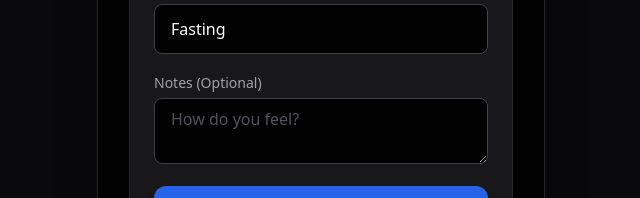
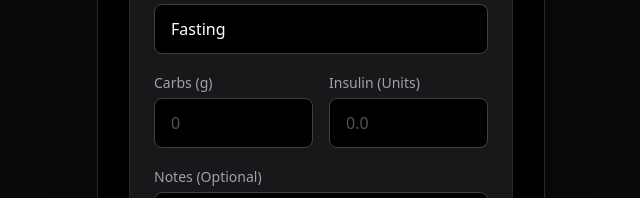
Before and after one commit to thatihub/diabetes-companion-v1, a Next.js app in the folder apps/web/: page / in a window 1280 px wide. Shown: the part 315-513 px from the top of the page, without its empty margins (319-959 px from the left). Built offline with nearby package versions, Linux system fonts and the light colour scheme; no server answers.

Commit message:
Add Carbs and Insulin fields to form and history

```diff
--- a/apps/web/components/GlucoseForm.tsx
+++ b/apps/web/components/GlucoseForm.tsx
@@ -19,6 +19,8 @@ export default function GlucoseForm({ onReadingSaved }: { onReadingSaved?: () =>
             glucose_mgdl: Number(formData.get("glucose")),
             meal_tag: formData.get("meal_tag"),
             notes: formData.get("notes"),
+            carbs_grams: Number(formData.get("carbs")) || 0,
+            insulin_units: Number(formData.get("insulin")) || 0,
         };
 
         try {
@@ -73,6 +75,33 @@ export default function GlucoseForm({ onReadingSaved }: { onReadingSaved?: () =>
                     </select>
                 </div>
 
+
+                {/* Carbs & Insulin Grid */}
+                <div className="grid grid-cols-2 gap-4">
+                    {/* Carbs */}
+                    <div className="space-y-1">
+                        <label className="text-sm font-medium text-zinc-400">Carbs (g)</label>
+                        <input
+                            name="carbs"
+                            type="number"
+                            placeholder="0"
+                            className="w-full bg-black border border-zinc-700 rounded-lg px-4 py-3 text-white placeholder-zinc-600 focus:border-blue-500 focus:ring-1 focus:ring-blue-500 outline-none"
+                        />
+                    </div>
+
+                    {/* Insulin */}
+                    <div className="space-y-1">
+                        <label className="text-sm font-medium text-zinc-400">Insulin (Units)</label>
+                        <input
+                            name="insulin"
+                            type="number"
+                            step="0.1"
+                            placeholder="0.0"
+                            className="w-full bg-black border border-zinc-700 rounded-lg px-4 py-3 text-white placeholder-zinc-600 focus:border-blue-500 focus:ring-1 focus:ring-blue-500 outline-none"
+                        />
+                    </div>
+                </div>
+
                 {/* Notes */}
                 <div className="space-y-1">
                     <label className="text-sm font-medium text-zinc-400">Notes (Optional)</label>
--- a/apps/web/components/GlucoseHistory.tsx
+++ b/apps/web/components/GlucoseHistory.tsx
@@ -9,6 +9,8 @@ type GlucoseReading = {
     meal_tag: string;
     notes: string;
     measured_at: string;
+    insulin_units?: number;
+    carbs_grams?: number;
 };
 
 export default function GlucoseHistory({ refreshTrigger }: { refreshTrigger?: number }) {
@@ -71,12 +73,21 @@ export default function GlucoseHistory({ refreshTrigger }: { refreshTrigger?: nu
                             </div>
                         </div>
 
-                        <div className="text-right">
+                        <div className="text-right space-y-1">
+                            <div className="flex justify-end gap-2">
+                                {(reading.insulin_units || 0) > 0 && (
+                                    <span className="text-[10px] font-bold text-blue-400 bg-blue-900/30 px-1.5 py-0.5 rounded">
+                                        {reading.insulin_units}u
+                                    </span>
+                                )}
+                                {(reading.carbs_grams || 0) > 0 && (
+                                    <span className="text-[10px] font-bold text-orange-400 bg-orange-900/30 px-1.5 py-0.5 rounded">
+                                        {reading.carbs_grams}g
+                                    </span>
+                                )}
+                            </div>
                             <div className="text-xs text-zinc-500">
                                 {new Date(reading.measured_at).toLocaleTimeString([], { hour: '2-digit', minute: '2-digit' })}
-                            </div>
-                            <div className="text-xs text-zinc-600">
-                                {new Date(reading.measured_at).toLocaleDateString()}
                             </div>
                         </div>
                     </div>
```
